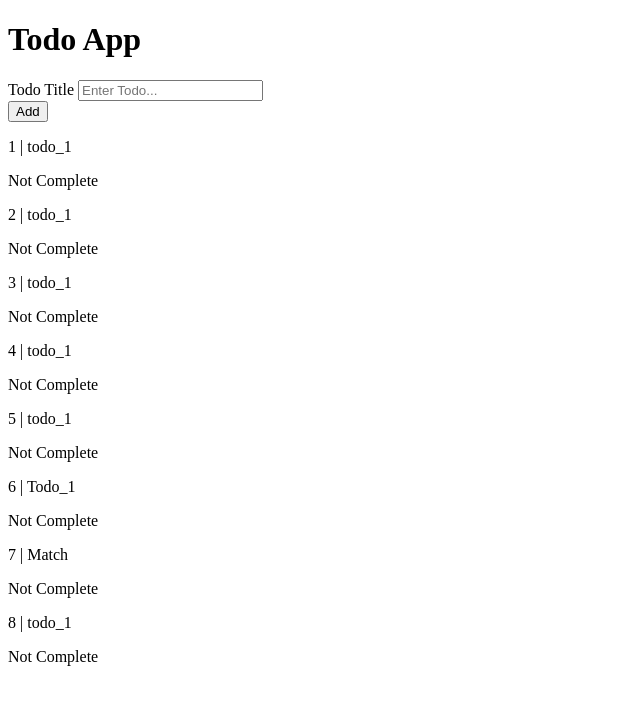
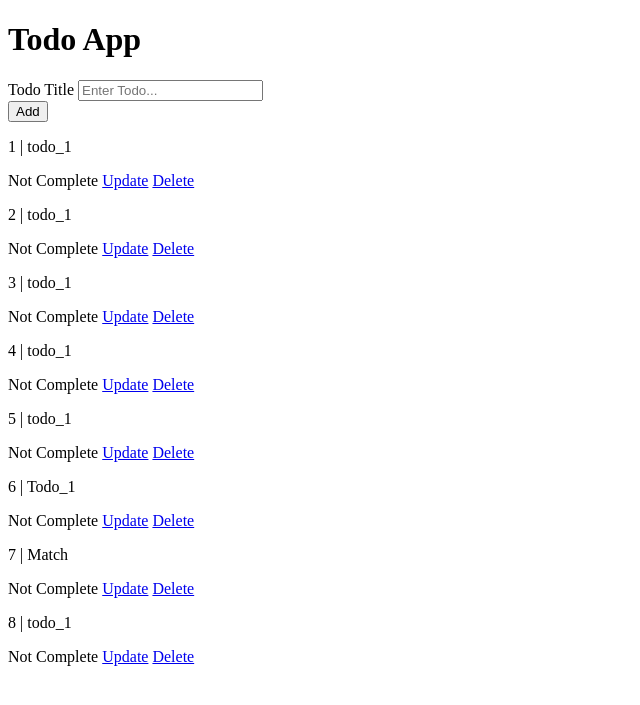
Before and after one commit to naphtron/Simple-Todo-App, a Flask app: page / in a window 1280 px wide. Shown: the top 705 px of the page, without its empty margins (0-640 px from the left). Run offline with Flask 3, Linux system fonts and the light colour scheme; data comes from the database, SQL or seed files in the repository; both versions use the stored data as it was after the commit.

Commit message:
added update and delete functions

```diff
--- a/app.py
+++ b/app.py
@@ -1,4 +1,4 @@
-from flask import Flask, render_template
+from flask import Flask, render_template, request, redirect, url_for
 from flask_sqlalchemy import SQLAlchemy
 
 app = Flask(__name__)
@@ -10,7 +10,7 @@ class Todo(db.Model):
     id = db.Column(db.Integer, primary_key=True)
     title = db.Column(db.String(100))
     complete = db.Column(db.Boolean)
-#2023 issa wrap
+
 
 @app.route('/')
 def index():
@@ -19,7 +19,30 @@ def index():
     print(todo_list)
     return render_template('base.html', todo_list=todo_list)
 
+@app.route("/add", methods=['POST'])
+def add():
+    # add new item
+    title = request.form.get("title")
+    new_todo = Todo(title=title, complete=False)
+    db.session.add(new_todo)
+    db.session.commit()
+    return redirect(url_for("index"))
 
+@app.route("/update/<int:todo_id>")
+def update(todo_id):
+    # add new item
+    todo = Todo.query.filter_by(id=todo_id).first()
+    todo.complete = not todo.complete
+    db.session.commit()
+    return redirect(url_for("index"))
+
+@app.route("/delete/<int:todo_id>")
+def delete(todo_id):
+    # add new item
+    todo = Todo.query.filter_by(id=todo_id).first()
+    db.session.delete(todo)
+    db.session.commit()
+    return redirect(url_for("index"))
 
 if __name__ == '__main__':
     with app.app_context():
--- a/templates/base.html
+++ b/templates/base.html
@@ -10,7 +10,7 @@
 
     <h1>Todo App</h1>
 
-    <form action="">
+    <form action="/add" method="post">
         <div>
             <label for="'title">Todo Title</label>
             <input type="text" name="title" placeholder="Enter Todo...">
@@ -25,8 +25,12 @@
 
             <span>Not Complete</span>
         {% else %}
-            <span></span>
+            <span>Complete</span>
         {% endif %}
+
+        <a href="/update/{{ todo.id }}">Update</a>
+        <a href="/delete/{{ todo.id }}">Delete</a>
+
     {%endfor%}
 
 </body>
```
Also changed, not shown: instance/db.sqlite.
